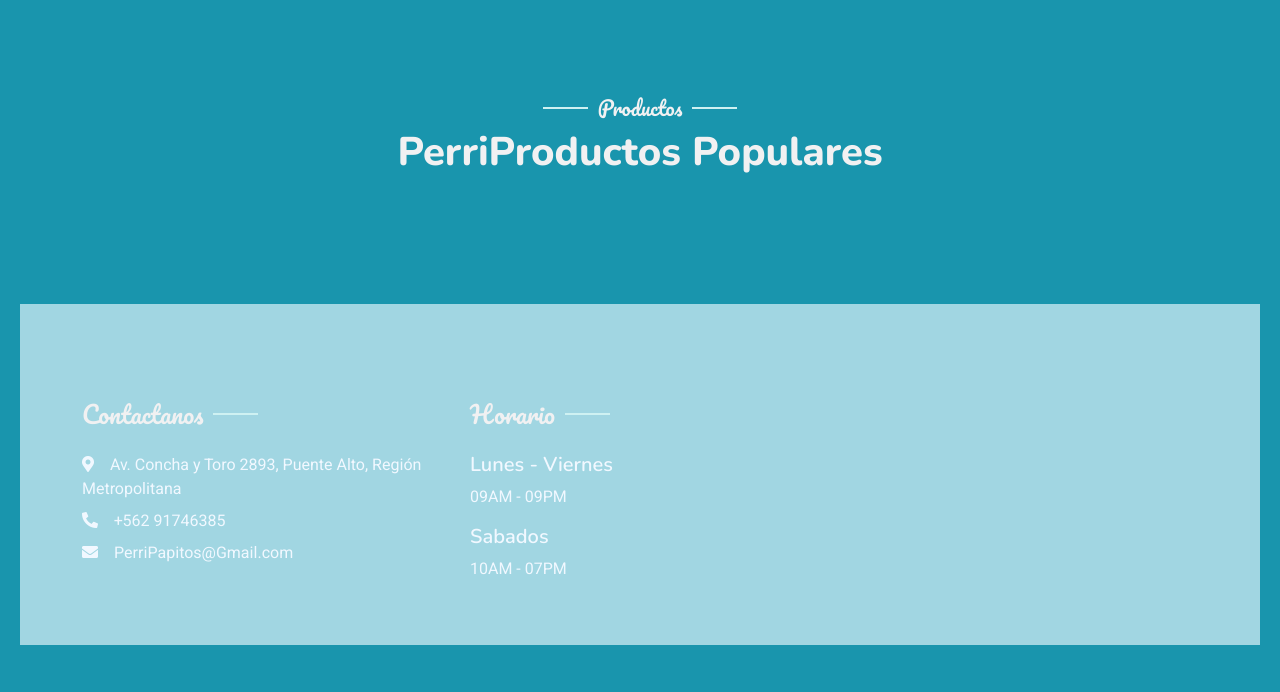
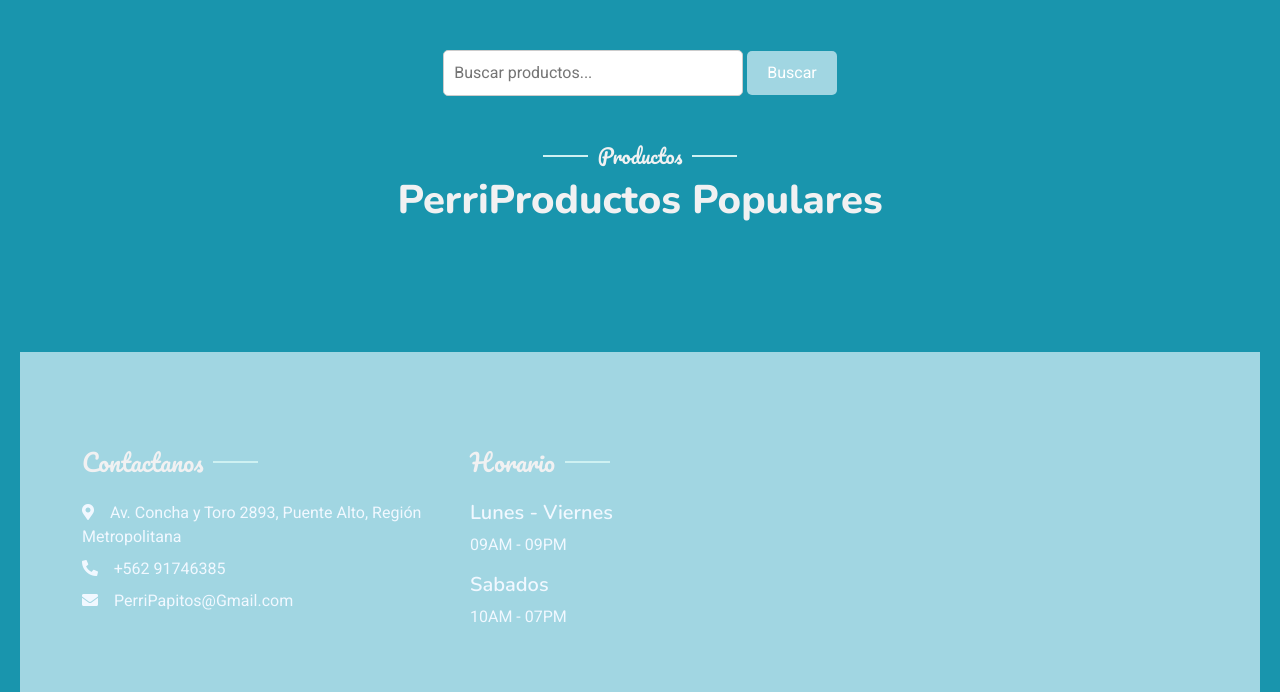
Before and after one commit to EstebanCav/FERREMAS, a Django app: template core/templates/core/index.html in a window 1280 px wide. Shown: the part 608-1300 px from the top of the page. Before the commit the page ends 1253 px from the top, so only its background shows below. Run offline with Django 3.2, Linux system fonts and the light colour scheme; the template is opened without the code that fills it, so the values that code supplies are empty; some libraries are stand-ins or nearby versions.

Commit message:
agrega barra busqueda

```diff
--- a/core/templates/core/base.html
+++ b/core/templates/core/base.html
@@ -6,7 +6,7 @@
 
 <head>
     <meta charset="utf-8">
-    <title>Restoran - Bootstrap Restaurant Template</title>
+    <title>FERREMAS</title>
     <meta content="width=device-width, initial-scale=1.0" name="viewport">
     <meta content="" name="keywords">
     <meta content="" name="description">
--- a/core/templates/core/index.html
+++ b/core/templates/core/index.html
@@ -42,11 +42,46 @@
 </div>
 <!--  Hero End -->
 
+<!--  Barra de busqueda -->
+
+<style>
+    .search-form {
+        text-align: center;
+        margin-top: 50px; /* Ajusta según sea necesario */
+    }
+
+    .search-form input[type="text"] {
+        width: 300px; /* Ajusta el ancho del campo de búsqueda */
+        padding: 10px;
+        border: 1px solid #ccc; /* Cambia el color del borde */
+        border-radius: 5px; /* Agrega bordes redondeados */
+        outline: none; /* Quita el contorno al seleccionar */
+    }
+
+    .search-form button[type="submit"] {
+        padding: 10px 20px;
+        background-color: #A1D6E2; /* Cambia el color de fondo del botón */
+        color: white; /* Cambia el color del texto del botón */
+        border: none;
+        border-radius: 5px; /* Agrega bordes redondeados */
+        cursor: pointer;
+    }
+
+    .search-form button[type="submit"]:hover {
+        background-color: #A1D6E2; /* Cambia el color de fondo al pasar el cursor sobre el botón */
+    }
+</style>
+
+<div class="search-form">
+    <form method="GET" action="{% url 'index' %}">
+        <input type="text" name="q" placeholder="Buscar productos..." size="80">
+        <button type="submit">Buscar</button>
+    </form>
+</div>
 
 
-<!-- About Start -->
 
-<!-- About End -->
+<!--  final barra de busqueda -->
 
 <!-- prodiuctos populares-->
 
--- a/core/urls.py
+++ b/core/urls.py
@@ -45,4 +45,5 @@ urlpatterns = [
 
 
 
+
 ]
```
Also changed, not shown: core/views.py (+21 -6 lines).
